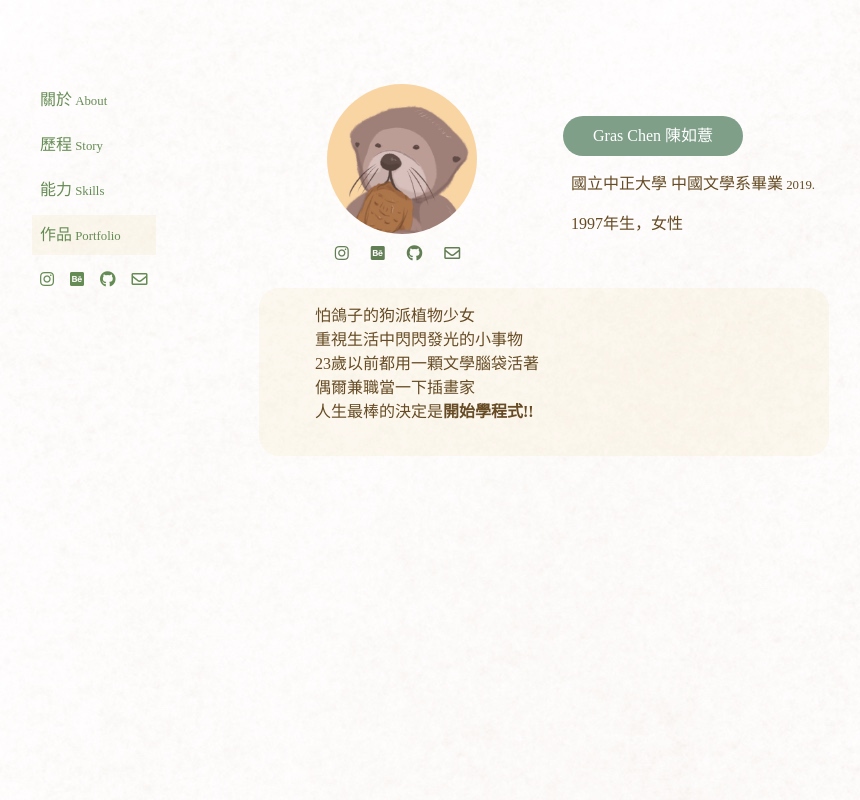
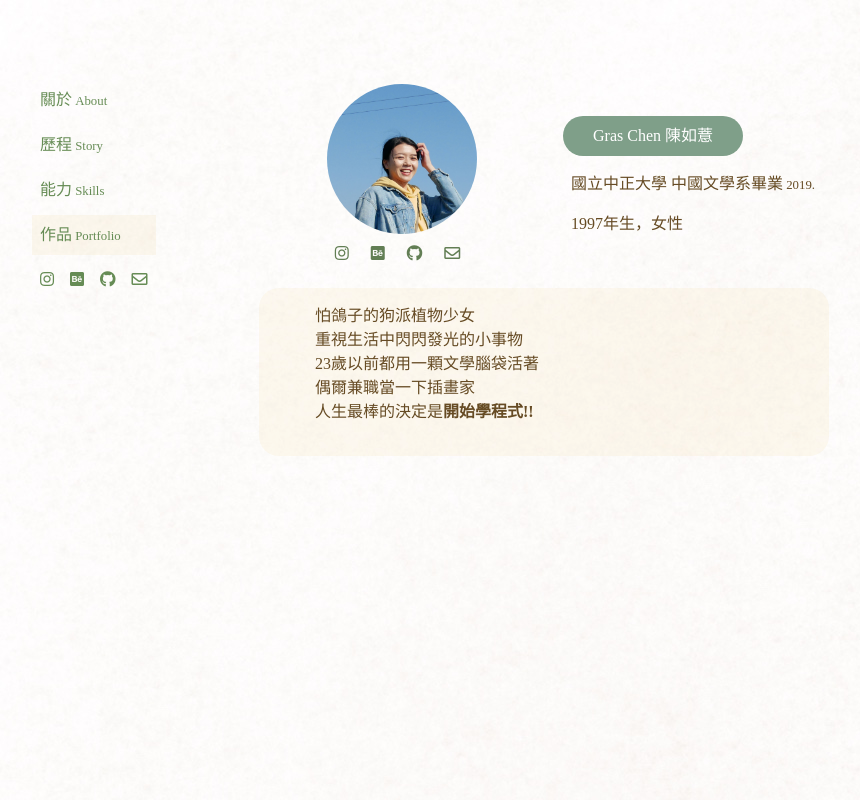
Before and after one commit to gras-chen/graschen, a plain HTML site: page index.html in a window 1280 px wide. Shown: the top 800 px of the page, without its empty margins (96-956 px from the left). Drawn offline with nearby package versions, Linux system fonts and the light colour scheme; a web font is replaced by a local one.

Commit message:
update profile pic

```diff
--- a/index.html
+++ b/index.html
@@ -152,7 +152,7 @@
           <div class="row justify-content-center">
             <!-- 大頭照 連結 -->
             <div class="col-lg-3 col-md-4 h200 m-1">
-              <div style="background-image: url(./images/portfolio/S__2187322.jpg); height: 150px; width: 150px; border-radius: 50%;" class="bg-cover in_middle"></div>
+              <div style="background-image: url(./images/portfolio/IMG_4704.JPG); height: 150px; width: 150px; border-radius: 50%;" class="bg-cover in_middle"></div>
               <div class="in_middle mt-2 linker">
                 <a href="https://www.instagram.com/grasdira_/" target="_blank"><i class="fab fa-instagram mr-2"></i></a>
                 <a href="https://www.behance.net/grasdira" target="_blank"><i class="fab fa-behance-square mr-2"></i></a>
```
Also changed, not shown: images/portfolio/IMG_4704.JPG (added).
